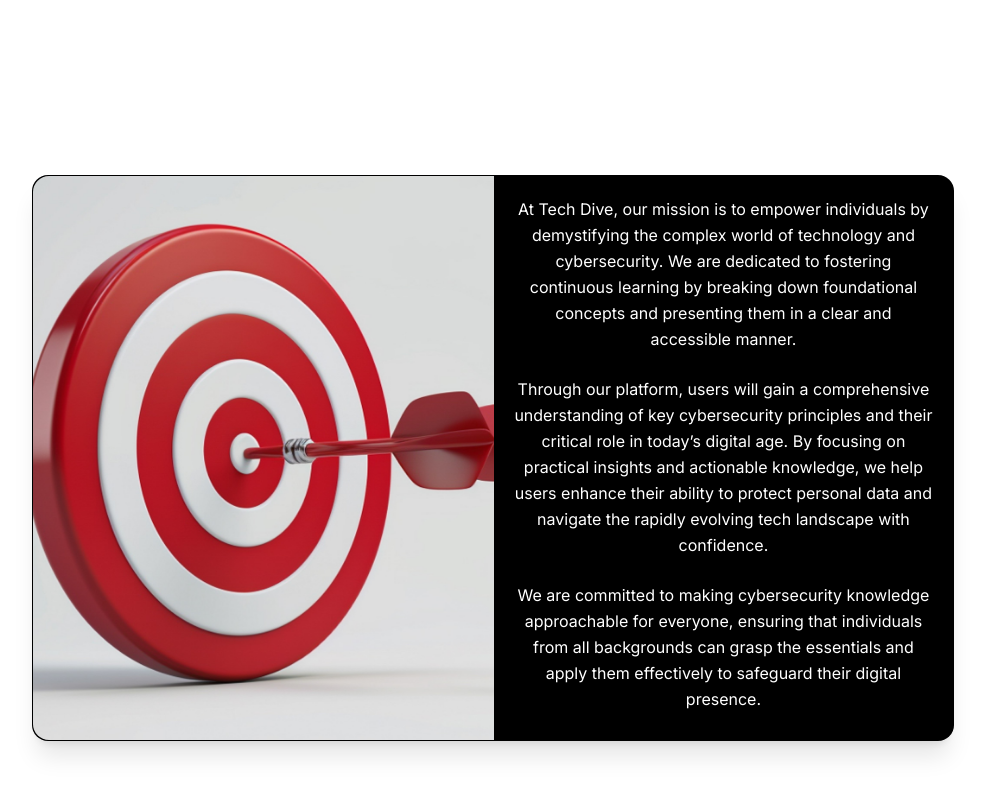
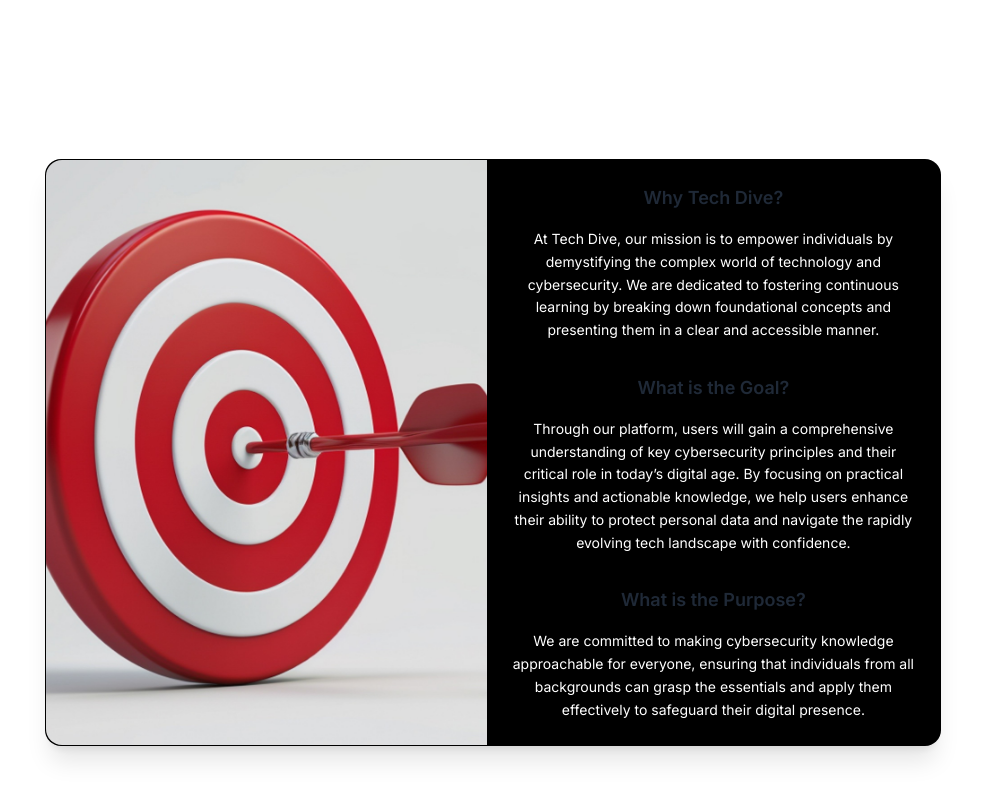
Before and after one commit to jduru213-1/TechDive2.0, a Next.js app: page / in a window 1280 px wide. Shown: the part 2078-2878 px from the top of the page, without its empty margins (147-1132 px from the left). Built offline with nearby package versions, Linux system fonts and the light colour scheme.

Commit message:
better about section

```diff
--- a/app/page.tsx
+++ b/app/page.tsx
@@ -1,7 +1,6 @@
 import Link from "next/link";
 import styles from "./page.module.css";
 import Head from "next/head";
-
 
 export default function Home() {
   return (
@@ -160,26 +159,27 @@ export default function Home() {
         {/* About Section */}
         <div id="about-section" className={styles.about}>
           <h1>Purpose</h1>
-    <div className="card card-side bg-black shadow-xl -top-20 mx-auto w-[80%] border border-transparent hover:border-white hover:shadow-2xl hover:scale-105 transform transition-all duration-300">
-  <figure className="w-4/4">
+          <div className="-top-24 scale-92 card card-side bg-black shadow-xl mx-auto w-[100%] max-w-4xl border border-transparent hover:border-white hover:shadow-2xl hover:scale-105 transform transition-all duration-300">
+            <figure className="w-2/3">
               <img
                 src="images/mission.jpg"
                 alt="Mission"
                 className="w-full h-full object-cover rounded-l-xl"
               />
             </figure>
-  <div className="card-body p-5 font-siz">
-
-    <p className="text-white text-center leading-relaxed">
+            <div className="p-6 w-2/3">
+              <h2 className="text-lg font-semibold text-center mb-4">Why Tech Dive?</h2>
+              <p className="text-white text-center leading-relaxed text-sm">
                 At Tech Dive, our mission is to empower individuals by demystifying the complex world of technology and cybersecurity. We are dedicated to fostering continuous learning by breaking down foundational concepts and presenting them in a clear and accessible manner.
               </p>
-    <p className="text-white text-center leading-relaxed mt-4">
+              <h3 className="text-lg font-semibold text-center mt-8 mb-4">What is the Goal?</h3>
+              <p className="text-white text-center leading-relaxed text-sm">
                 Through our platform, users will gain a comprehensive understanding of key cybersecurity principles and their critical role in today’s digital age. By focusing on practical insights and actionable knowledge, we help users enhance their ability to protect personal data and navigate the rapidly evolving tech landscape with confidence.
               </p>
-    <p className="text-white text-center leading-relaxed mt-4">
+              <h3 className="text-lg font-semibold text-center mt-8 mb-4">What is the Purpose?</h3>
+              <p className="text-white text-center leading-relaxed text-sm">
                 We are committed to making cybersecurity knowledge approachable for everyone, ensuring that individuals from all backgrounds can grasp the essentials and apply them effectively to safeguard their digital presence.
               </p>
-
               <div className="card-actions justify-end"></div>
             </div>
           </div>
```
Lines whose indentation alone changed are shown as unchanged.
